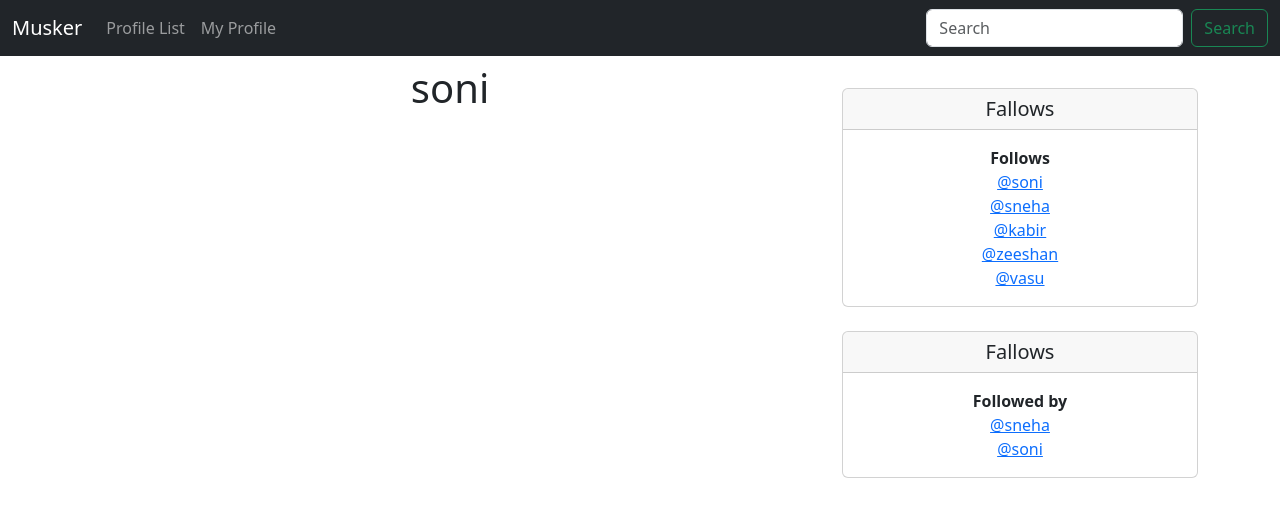
After one commit to flat-codepath/twitter-clone, a Django app: page /profile/1 in a window 1280 px wide. The commit adds this page. Shown: the top 517 px of the page. Run offline with Django 5.2, Linux system fonts and the light colour scheme; a user stored in the database is signed in; data comes from the database, SQL or seed files in the repository; both versions use the stored data as it was after the commit.

Commit message:
profiles pages with fallows and fallowers

```diff
--- a/musker/models.py
+++ b/musker/models.py
@@ -25,4 +25,5 @@ def create_profile(sender, instance, created, **kwargs):
         user_profile.fallows.set([instance.profile.user.id])
 
 
+
 post_save.connect(create_profile, sender=User)
--- a/musker/templates/Navbar.html
+++ b/musker/templates/Navbar.html
@@ -11,6 +11,12 @@
           <a class="nav-link" href="{% url 'profile_list' %}">Profile List</a>
         </li>
 
+        {% if user.is_authenticated%}
+          <li class="nav-item">
+          <a class="nav-link" href="{% url 'profile' request.user.id %}">My Profile</a>
+        </li>
+        {% endif %}
+
 
 
       </ul>
--- /dev/null
+++ b/musker/templates/profile.html
@@ -0,0 +1,50 @@
+{% extends 'base.html' %}
+
+
+{% block content %}
+{% if profile %}
+
+<div class="row">
+    <div class="col-md-8">
+    <h1 class="text-center ">{{profile.user.username}}</h1>
+    </div>
+
+    <br>
+    <br>
+    <div class="col-md-4 mt-4">
+        <div class="card text-center">
+            <h5 class="card-header">Fallows</h5>
+            <div class="card-body">
+               <p class="card-text">
+                   <strong>Follows</strong><br>
+                  {% for following in profile.fallows.all %}
+                     <a href="{% url 'profile' following.user.id %}" > @{{following}}</a><br>
+                  {% endfor %}
+               </p>
+            </div>
+        </div>
+         <div class="card text-center mt-4">
+            <h5 class="card-header">Fallows</h5>
+            <div class="card-body">
+               <p class="card-text">
+
+                    <strong>Followed by</strong><br>
+                  {% for following in profile.fallowed_by.all %}
+                     <a href="{% url 'profile' following.user.id %}" > @{{following}}</a><br>
+                  {% endfor %}
+               </p>
+            </div>
+        </div>
+
+
+
+
+
+      </div>
+      </div>
+{% endif %}
+
+
+
+
+{% endblock %}
--- a/musker/templates/profile_list.html
+++ b/musker/templates/profile_list.html
@@ -15,7 +15,7 @@
        <div class="col-md-8">
           <div class="card-body">
             <h5 class="card-title">{{profile.user.username}}</h5>
-            <p class="card-text"> @{{profile.user.username|lower}}</p>
+            <a class="card-text" href="{%  url 'profile' profile.user.id %}"> @{{profile.user.username|lower}}</a>
             <p class="card-text"><small class="text-body-secondary">Last Updated:{{ profile.date_modified}}</small></p>
           </div>
        </div>
--- a/musker/urls.py
+++ b/musker/urls.py
@@ -2,5 +2,6 @@ from django.urls import path
 from . import  views
 urlpatterns=[
     path('',views.home, name='home'),
-    path('profile_list/',views.profile_list,name='profile_list')
+    path('profile_list/',views.profile_list,name='profile_list'),
+    path('profile/<int:pk>',views.profile,name='profile')
 ]
--- a/musker/views.py
+++ b/musker/views.py
@@ -16,3 +16,12 @@ def profile_list(request):
     else:
         messages.success(request, 'You Must Be LoggedIn To view This Page')
         return redirect('home')
+
+
+def profile(request, pk):
+    if request.user.is_authenticated:
+        profile = Profile.objects.get(user_id=pk)
+        return render(request, 'profile.html', {'profile': profile})
+    else:
+        messages.success(request, ('you Must Be Logged in To view This '))
+        return redirect('home')
```
Also changed, not shown: db.sqlite3.
